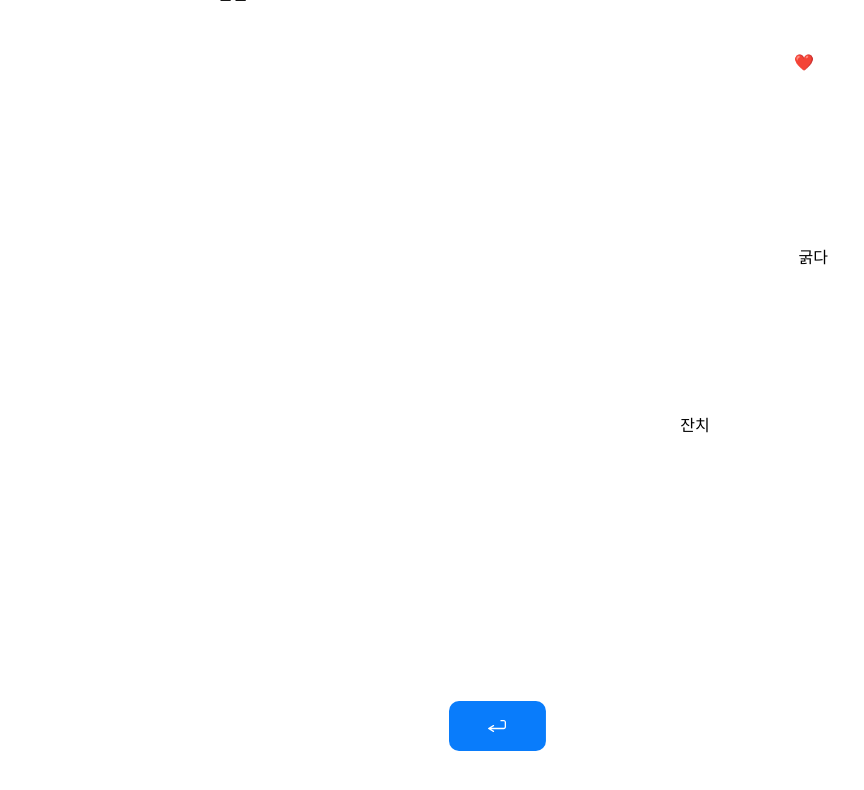
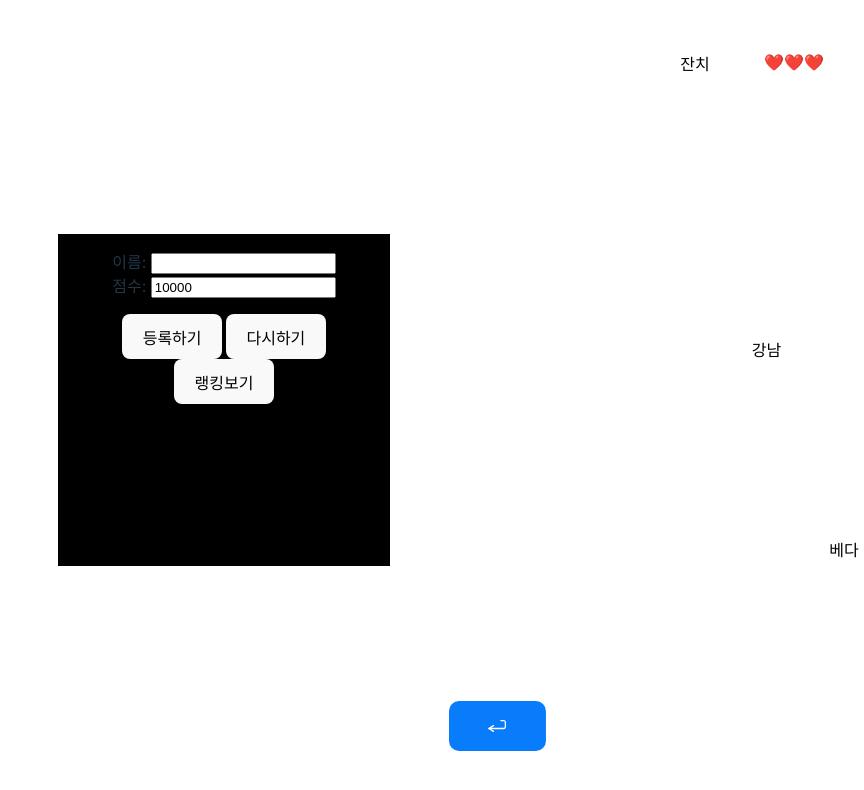
Before and after one commit to jaesoekjjang/Acid-Rain, a website built with Vite: page frontend/index.html in a window 1280 px wide. Shown: the top 790 px of the page, without its empty margins (416-1280 px from the left). Built offline with nearby package versions, Linux system fonts and the light colour scheme.

Commit message:
[frontend] Add ranking board

```diff
--- /dev/null
+++ b/Modal.js
@@ -0,0 +1,80 @@
+import { fromEvent, BehaviorSubject } from "rxjs";
+import { filter, tap, map, mergeMap, share } from "rxjs/operators";
+import { ajax } from "rxjs/ajax";
+
+// TODO 컴포넌트로 만들어서 정리하기
+export function Modal($target, initialState) {
+  const render = (ranking) => {
+    $target.innerHTML = `
+    <div>
+      <form class='modal-form'>
+        <div>
+          <span>이름: </span>
+          <input type='text' name='name' type="text" />
+        </div>
+        <div>
+          <span>점수: </span>
+          <input type='text' name='score' value=10000 >
+        </div>
+      </form>
+    </div>
+    <div>
+      <button class='register'>등록하기</button>
+      <button class='restart'>다시하기</button>
+      <button class='ranking'>랭킹보기</button>
+      <div>
+        <ul>
+          ${ranking.reduce(
+            (acc, { name, score }) => `
+            ${acc}
+            <li>
+              <span>이름: ${name}</span>
+              <span> | </span>
+              <span>점수: ${score}</span>
+            </li>
+          `,
+            ""
+          )}
+        </ul>
+      </div>
+    </div>
+  `;
+  };
+
+  // TODO 랭킹 컴포넌트 분리하기.
+  const ranking = new BehaviorSubject([]);
+
+  // TODO 1.ajax 함수 추상화 하기  2.에러 처리하기
+  const clickModal = fromEvent($target, "click").pipe(share());
+
+  clickModal
+    .pipe(
+      filter((x) => x.target.classList.contains("register")),
+      map(() => {
+        const { name, score } = document.querySelector(".modal-form");
+        return { userName: name.value, score: score.value };
+      }),
+      mergeMap((body) =>
+        ajax({
+          url: `${import.meta.env.VITE_BASE_URL}/game`,
+          method: "POST",
+          body,
+        })
+      )
+    )
+    .subscribe(({ response }) => console.log(response));
+
+  clickModal
+    .pipe(
+      filter((x) => x.target.classList.contains("ranking")),
+      mergeMap(() =>
+        ajax({
+          url: `${import.meta.env.VITE_BASE_URL}/game/ranking`,
+          method: "GET",
+        })
+      )
+    )
+    .subscribe(({ response }) => ranking.next(response));
+
+  ranking.subscribe(render);
+}
--- a/backend/package.json
+++ b/backend/package.json
@@ -6,7 +6,7 @@
   "type": "module",
   "scripts": {
     "start": "node app.js",
-    "dev": "nodemon --watch app.js"
+    "dev": "nodemon --watch ./**/*.js app.js"
   },
   "repository": {
     "type": "git",
@@ -19,6 +19,7 @@
   },
   "homepage": "https://github.com/jaesoekjjang/Acid-Rain#readme",
   "dependencies": {
+    "cors": "^2.8.5",
     "express": "^4.18.2",
     "express-validator": "^6.14.3",
     "mysql2": "^3.0.1"
--- a/backend/services/user.service.js
+++ b/backend/services/user.service.js
@@ -15,7 +15,8 @@ export class UserService {
       const [rows] = await mysqlPool.execute(
         `select * from user where name='${name}'`
       );
-      return rows[0];
+
+      return rows.length ? rows[0] : { id: -1, name: "" };
     } catch (err) {
       console.error(err);
     }
--- a/frontend/main.js
+++ b/frontend/main.js
@@ -1,5 +1,6 @@
 import "./style.css";
 import { Game } from "./Game";
+import { Modal } from "../Modal";
 import("./keyboardControl");
 
 document.querySelector("#app").innerHTML = `
@@ -9,8 +10,8 @@ document.querySelector("#app").innerHTML = `
       <span class="life">❤️</span>
     </div>
     <ul class='words-list'></ul>
-    <form class='form'>
-      <fieldset>
+    <form class='game-form'>
+      <fieldset class='game-fieldset'>
         <input class="input" type="text" />
         <button class='submit' type="submit">
           <img class='enter' src='/enter-key.svg'/>
@@ -28,9 +29,10 @@ document.querySelector("#app").innerHTML = `
       </button>
     </div>
   </div>
+  <div class='modal'></div>
 </div>
 `;
-
+new Modal(document.querySelector(".modal"));
 const WORDS_PATH = "/words_list.txt";
 
 const loadText = async (path) => {
@@ -40,12 +42,12 @@ const loadText = async (path) => {
 const words = (await loadText(WORDS_PATH)).split(/\s+/);
 
 const $canvas = document.querySelector("#canvas");
-const $form = document.querySelector(".form");
+const $form = document.querySelector(".game-form");
 const $life = document.querySelector(".life");
 
 const game = new Game({ $canvas, $form, $life });
 game.init(words);
 game.start(3);
 
-// const $restart = document.querySelector(".restart");
-// $restart.addEventListener("click", () => game.restart(3));
+const $restart = document.querySelector(".restart");
+$restart.addEventListener("click", () => game.restart(3));
--- a/frontend/style.css
+++ b/frontend/style.css
@@ -100,7 +100,7 @@ ul {
   list-style: none;
 }
 
-form {
+.game-form {
   position: absolute;
   bottom: 50px;
   left: 50%;
@@ -109,7 +109,7 @@ form {
   transform: translate(-50%);
 }
 
-fieldset {
+.game-fieldset {
   border: none;
   margin: 0;
   width: 100%;
@@ -162,6 +162,21 @@ fieldset {
   height: 100px;
 }
 
+.modal {
+  position: absolute;
+  z-index: 1;
+  top: 50%;
+  left: 50%;
+  transform: translate(-50%, -50%);
+  background: black;
+  width: 300px;
+  height: 300px;
+  display: flex;
+  flex-direction: column;
+  gap: 16px;
+  padding: 16px;
+}
+
 @media (prefers-color-scheme: light) {
   :root {
     color: #213547;
```
Also changed, not shown: backend/app.js (+7 -1 lines), backend/controllers/game.controller.js (+3 -4 lines), backend/services/game.service.js (+9 -2 lines), 2 other files.
